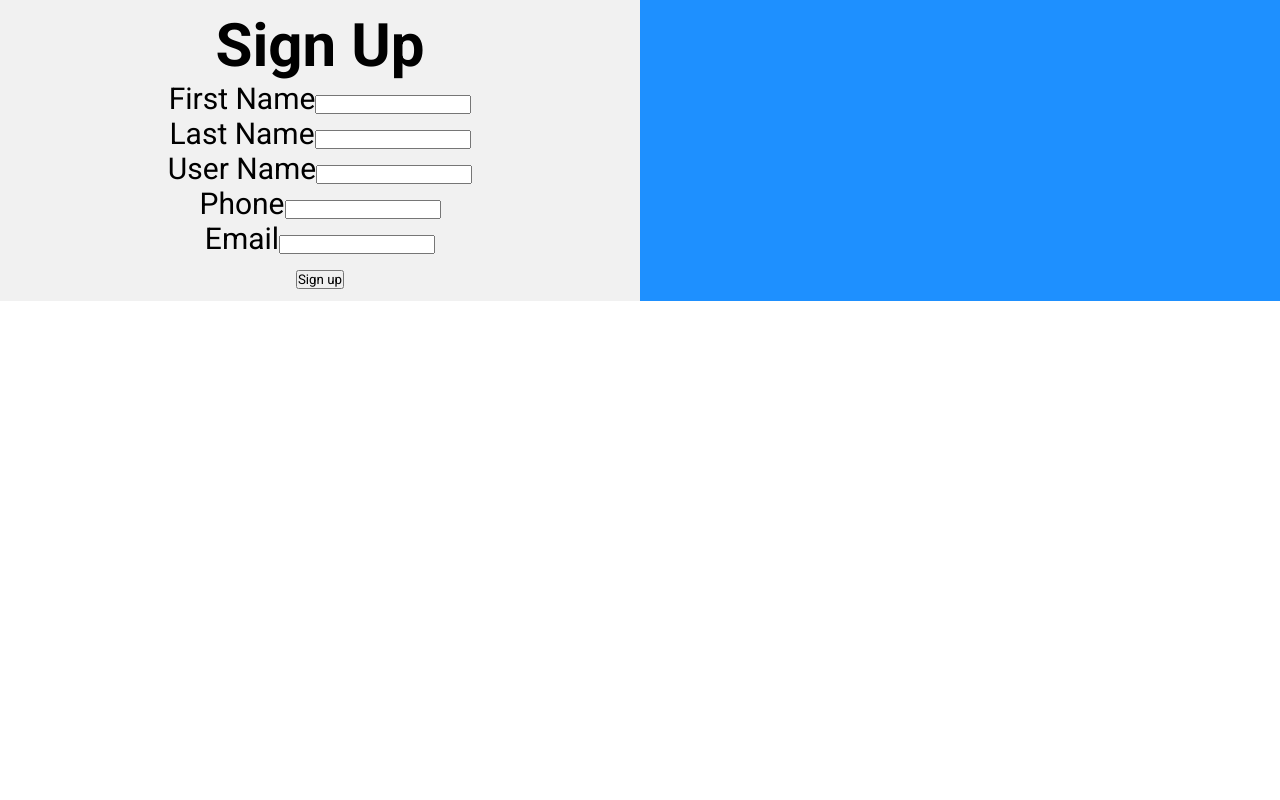
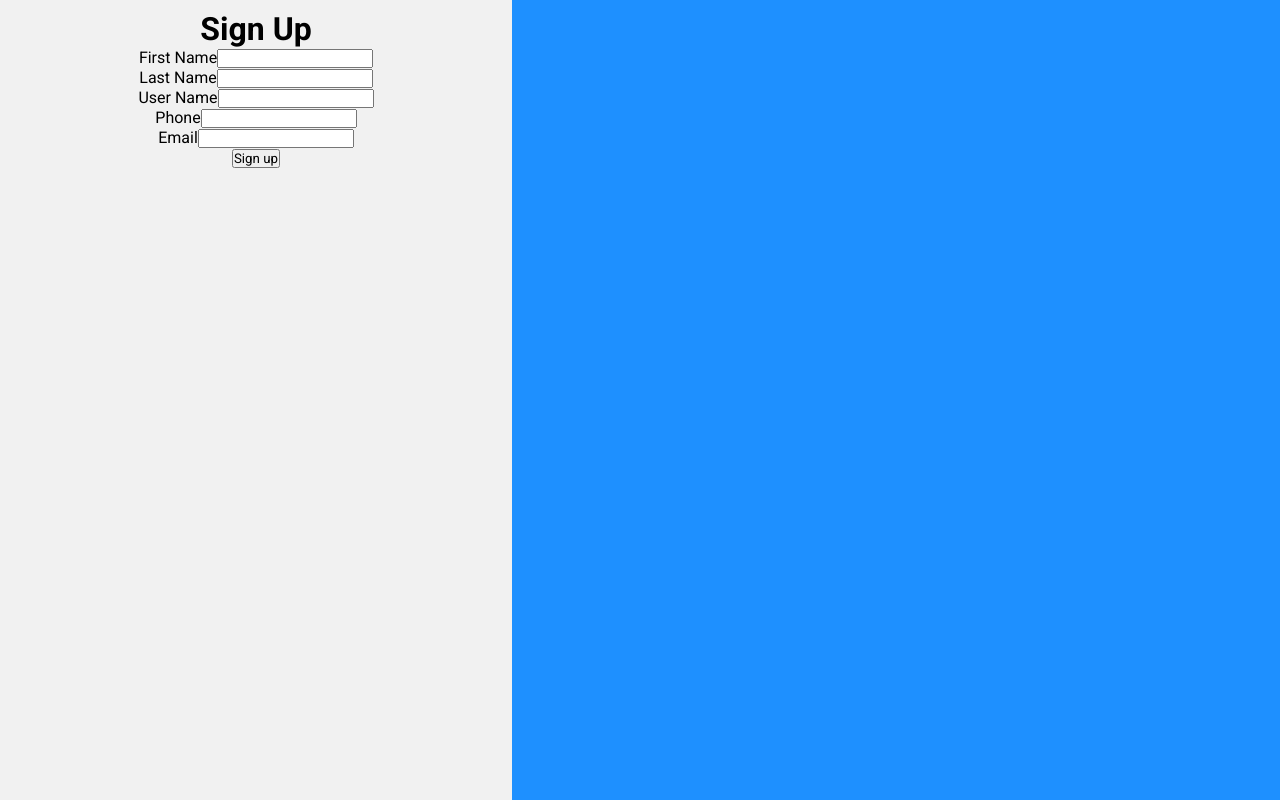
Before and after one commit to Vinh23123/KL-FE, a React (Vite) app: page /signup in a window 1280 px wide. Built offline with nearby package versions, Linux system fonts and the light colour scheme.

Commit message:
update layout

```diff
--- a/src/components/Signup.jsx
+++ b/src/components/Signup.jsx
@@ -81,7 +81,7 @@ const Signup = () => {
               type="text"
               id="email"
               name="email"
-              {...register("email", { required: true, pattern: pattern })}
+              {...register("email", { required: true, pattern: pattern.email })}
             />
           </div>
           <button type="submit">Sign up</button>
--- a/src/styles/_Signup.scss
+++ b/src/styles/_Signup.scss
@@ -1,19 +1,20 @@
 .signup {
   display: flex;
   flex-wrap: wrap;
-  font-size: 30px;
+  // font-size: 30px;
   text-align: center;
-
+  height: 100vh;
+  width: auto;
   &__flex-item-left {
     background-color: #f1f1f1;
     padding: 10px;
-    flex: 50%;
+    flex: 40%;
   }
 
   &__flex-item-right {
     background-color: dodgerblue;
     padding: 10px;
-    flex: 50%;
+    flex: 60%;
   }
 
   // Nest the media query inside the .login class
```
